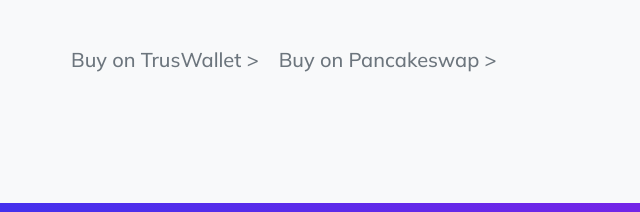
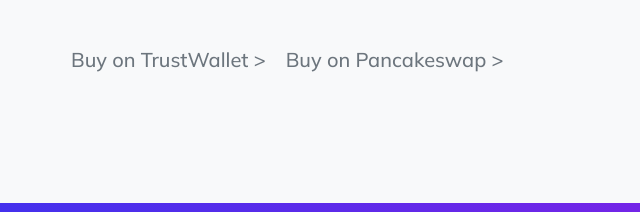
Before and after one commit to qcoinfund/qcoinfund.github.io, a plain HTML site: page index.html in a window 1280 px wide. Shown: the part 361-573 px from the top of the page, 47-687 px from the left. Drawn offline with nearby package versions, Linux system fonts and the light colour scheme.

Commit message:
Update index.html

```diff
--- a/index.html
+++ b/index.html
@@ -44,7 +44,7 @@
                         <div class="mb-5 mb-lg-0 text-center text-lg-start">
 				<h1 class="display-1 lh-1 mb-3"><del>Trust</del> Fund the plan.</h1>
                             <p class="lead fw-normal text-muted mb-5">Crowdfund the movement quickly and privately.</p>
-				<p class="lead fw-normal text-muted mb-5">Buy on TrusWallet >&emsp;Buy on Pancakeswap ></p>
+				<p class="lead fw-normal text-muted mb-5">Buy on TrustWallet >&emsp;Buy on Pancakeswap ></p>
                             <div class="d-flex flex-column flex-lg-row align-items-center">
                             </div>
                         </div>
```
